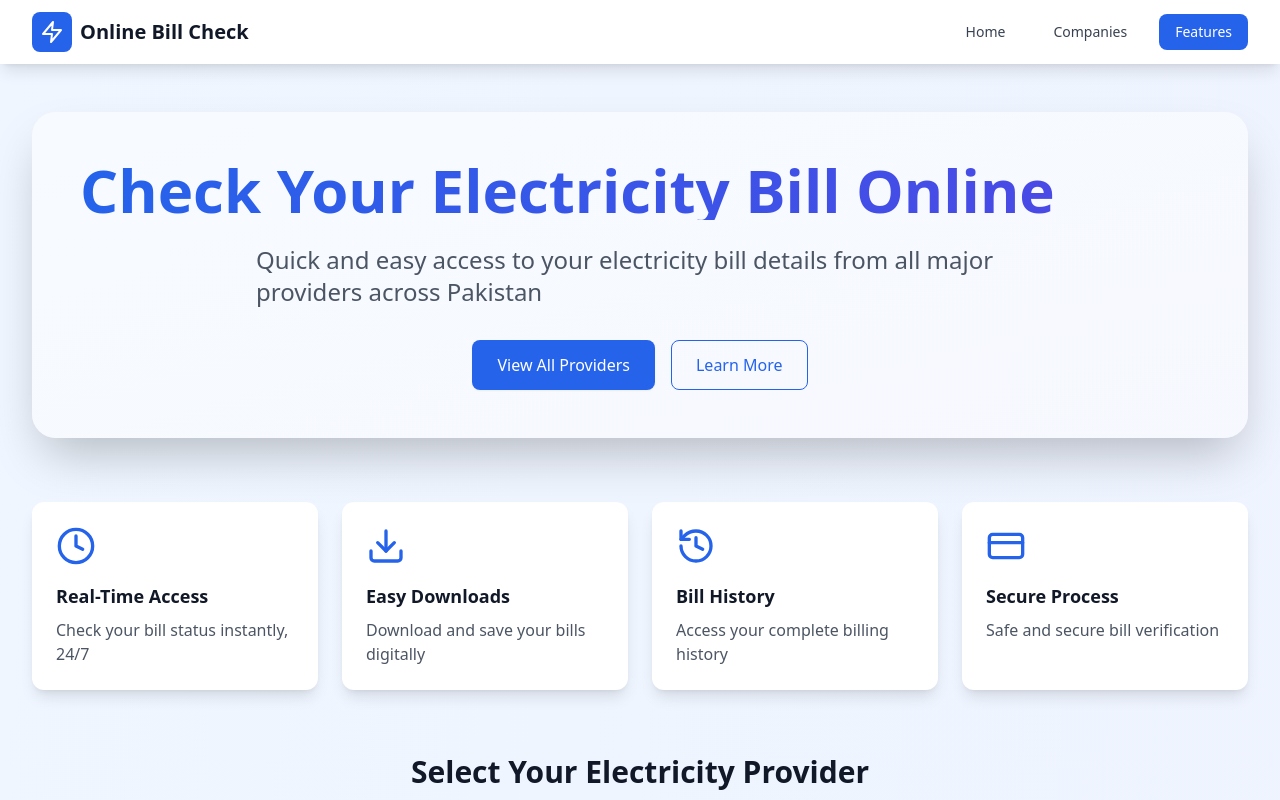
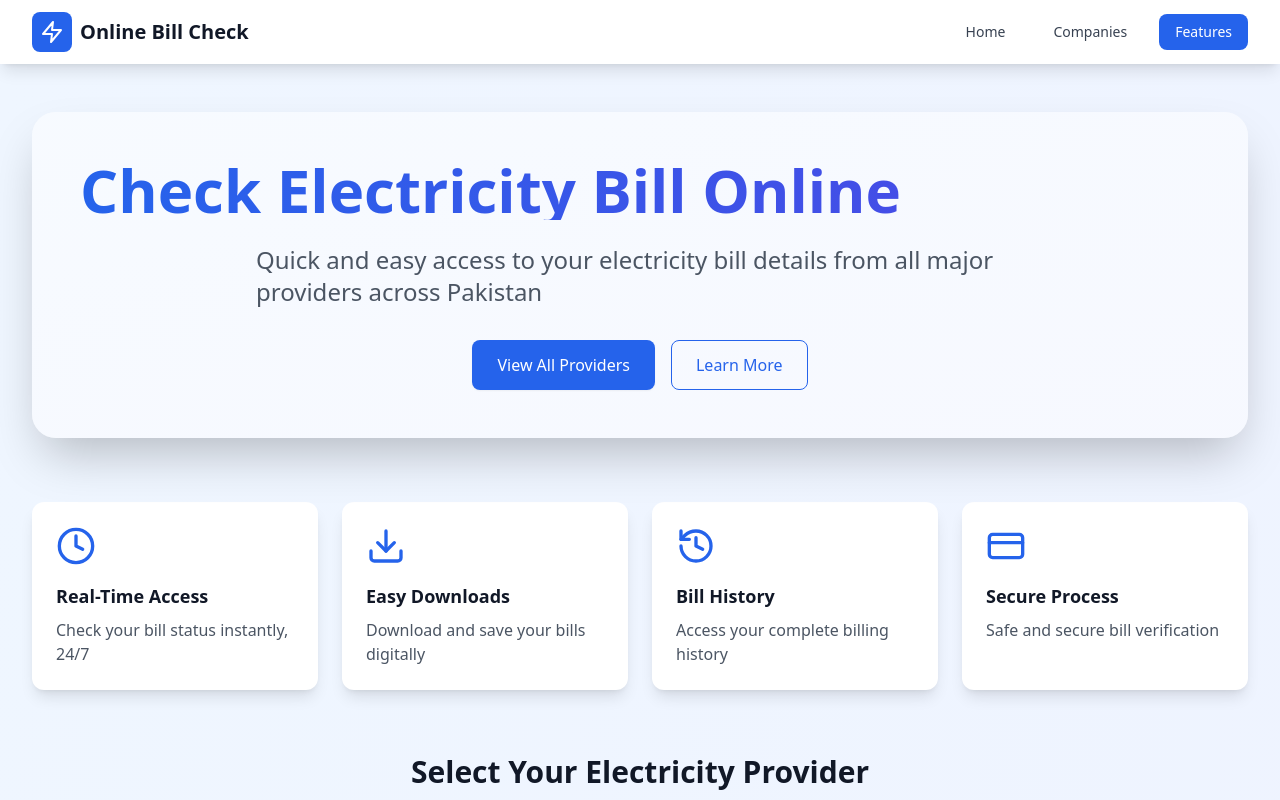
Before and after one commit to irfanbughlani/bill, a React (Vite) app: page / in a window 1280 px wide. Shown: the top 800 px of the page. Built offline with nearby package versions, Linux system fonts and the light colour scheme.

Commit message:
Update Home.tsx

```diff
--- a/src/pages/Home.tsx
+++ b/src/pages/Home.tsx
@@ -21,7 +21,7 @@ function Home() {
       <div className="relative overflow-hidden bg-white rounded-3xl shadow-2xl mb-16 p-8 sm:p-12">
         <div className="relative z-10">
           <h1 className="text-4xl sm:text-6xl font-bold text-gray-900 mb-6 bg-gradient-to-r from-blue-600 to-indigo-600 bg-clip-text text-transparent">
-            Check Your Electricity Bill Online
+            Check Electricity Bill Online
           </h1>
           <p className="text-xl sm:text-2xl text-gray-600 max-w-3xl mx-auto leading-relaxed">
             Quick and easy access to your electricity bill details from all major providers across Pakistan
```
